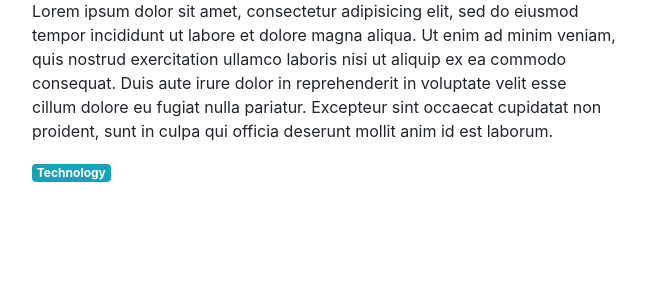
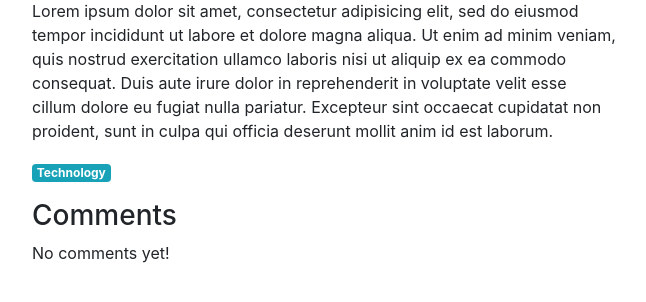
Before and after one commit to flodelage/pyblog, a Django app: page /blog/posts/detail/2/ in a window 1280 px wide. Shown: the part 200-502 px from the top of the page, without its empty margins (53-699 px from the left). Run offline with Django 3.2, Linux system fonts and the light colour scheme; data comes from the database, SQL or seed files in the repository; both versions use the stored data as it was after the commit; some libraries are stand-ins or nearby versions.

Commit message:
link Comments to Posts

```diff
--- a/pyblog/blog/models.py
+++ b/pyblog/blog/models.py
@@ -48,7 +48,8 @@ class Comment(models.Model):
     created_at = models.DateTimeField(auto_now_add=True)
     # FOREIGN KEYS:
     post = models.ForeignKey('Post',
-                             on_delete=models.CASCADE)
+                             on_delete=models.CASCADE,
+                             related_name='comments',)
 
     def __str__(self):
         return '{} - {} (status:{})'.format(self.author_name, self.text[:20], self.status)
--- a/pyblog/blog/templates/blog/post_detail.html
+++ b/pyblog/blog/templates/blog/post_detail.html
@@ -1,9 +1,10 @@
 {% extends 'base.html' %}
+{% load static %}
 
 {% block title %} {{ post.title }} {% endblock title %}
 
 {% block content %}
-<div class="col-sm-9">
+<div class="col-sm-9" xmlns="http://www.w3.org/1999/html">
     <div class="mt-3">
         <h2> {{ post.title }} </h2>
         <small> Posted on {{ post.created_at }} </small>
@@ -13,6 +14,31 @@
             {{ post.text|linebreaks|safe }}
         </p>
         <a class="badge badge-info" href="{% url 'post-list' post.category.slug %}">{{ post.category.name|capfirst }}</a>
+    </div>
+    <div class="mt-3">
+        <h3>Comments</h3>
+        <ul class="list-unstyled">
+            {% for comment in comments %}
+            <li class="media">
+                <div class="media-body">
+                    <h5 class="mt-0 mb-1"> {{ comment.author_name }} </h5>
+                    <p>
+                        <small class="text-muted"> {{ comment.created_at }} </small> </p>
+                    <p>
+                        {% if comment.status == 'moderated' %}
+                         <span class="font-weight-light font-italic text-muted">
+                             [[ Moderated comment: {{ comment.moderation_text }} ]]
+                         </span>
+                        {% else %}
+                            {{ comment.text }}
+                        {% endif %}
+                    </p>
+                </div>
+            </li>
+            {% empty %}
+            <li class="media">No comments yet!</li>
+            {% endfor %}
+        </ul>
     </div>
 </div>
 
--- a/pyblog/blog/views.py
+++ b/pyblog/blog/views.py
@@ -1,6 +1,6 @@
 from django.shortcuts import render, get_object_or_404
 
-from blog.models import Post
+from blog.models import Post, Comment
 from blog import model_helpers
 from blog import navigation
 
@@ -23,11 +23,13 @@ def post_detail(request, post_id):
     post = get_object_or_404(Post, pk=post_id)
     posts_same_category = Post.objects.filter(published=True, category=post.category)\
         .exclude(pk=post_id)
+    comments = post.comments.exclude(status=Comment.STATUS_HIDDEN).order_by('created_at')
 
     context = {
         'navigation_items': navigation.navigation_items(navigation.NAV_POSTS),
         'post': post,
         'posts_same_category': posts_same_category,
+        'comments': comments,
     }
 
     return render(request, 'blog/post_detail.html', context)
--- a/pyblog/templates/base.html
+++ b/pyblog/templates/base.html
@@ -3,6 +3,8 @@
 <html lang="en">
     <head>
         <meta charset="UTF-8">
+        <link rel="stylesheet" href="https://use.fontawesome.com/releases/v5.0.10/css/all.css">
+
         <title>Pyblog - {% block title %}{% endblock title %}</title>
 
         <link rel="stylesheet" href="{% static 'css/bootstrap.min.css' %}">
```
Also changed, not shown: pyblog/db.sqlite3, pyblog/static/img/__init__.py (added).
